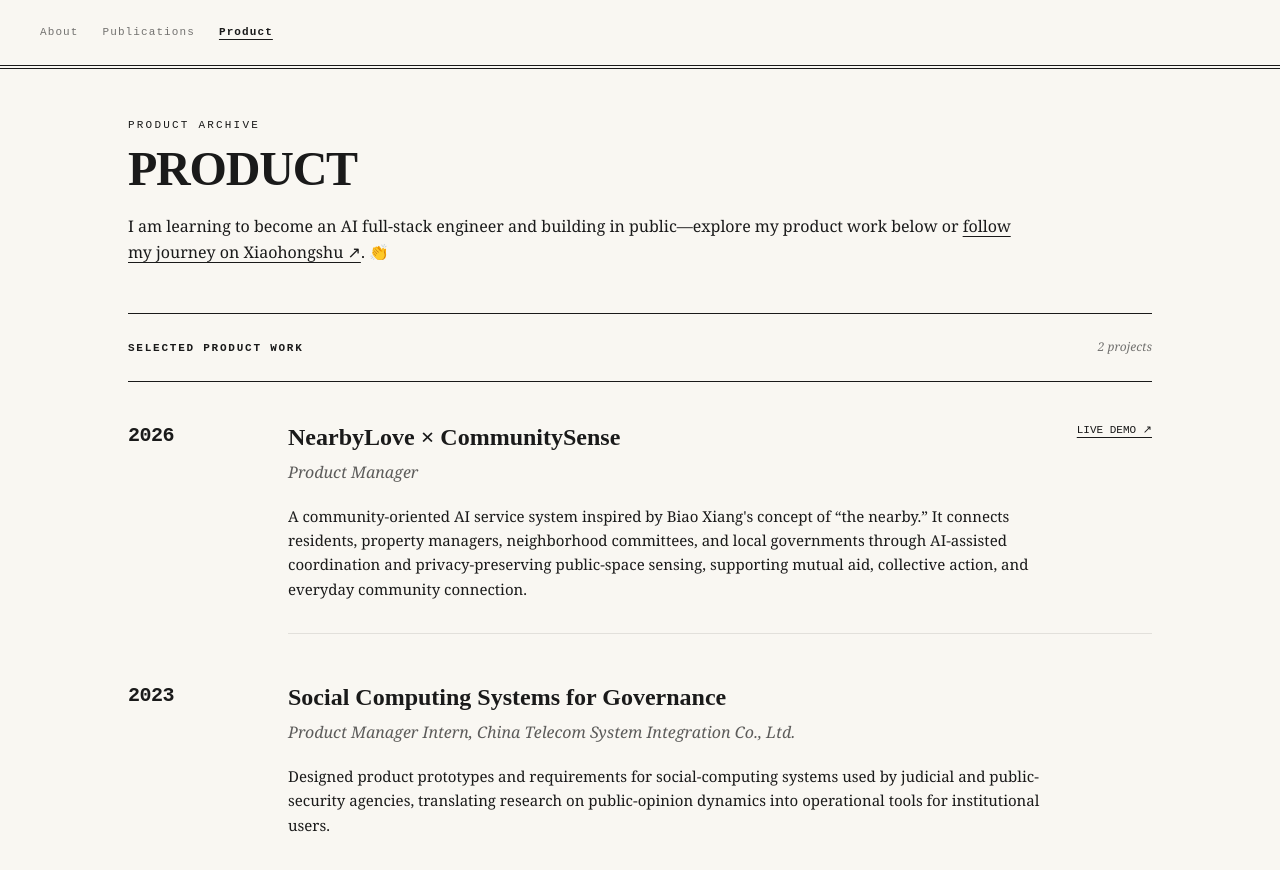
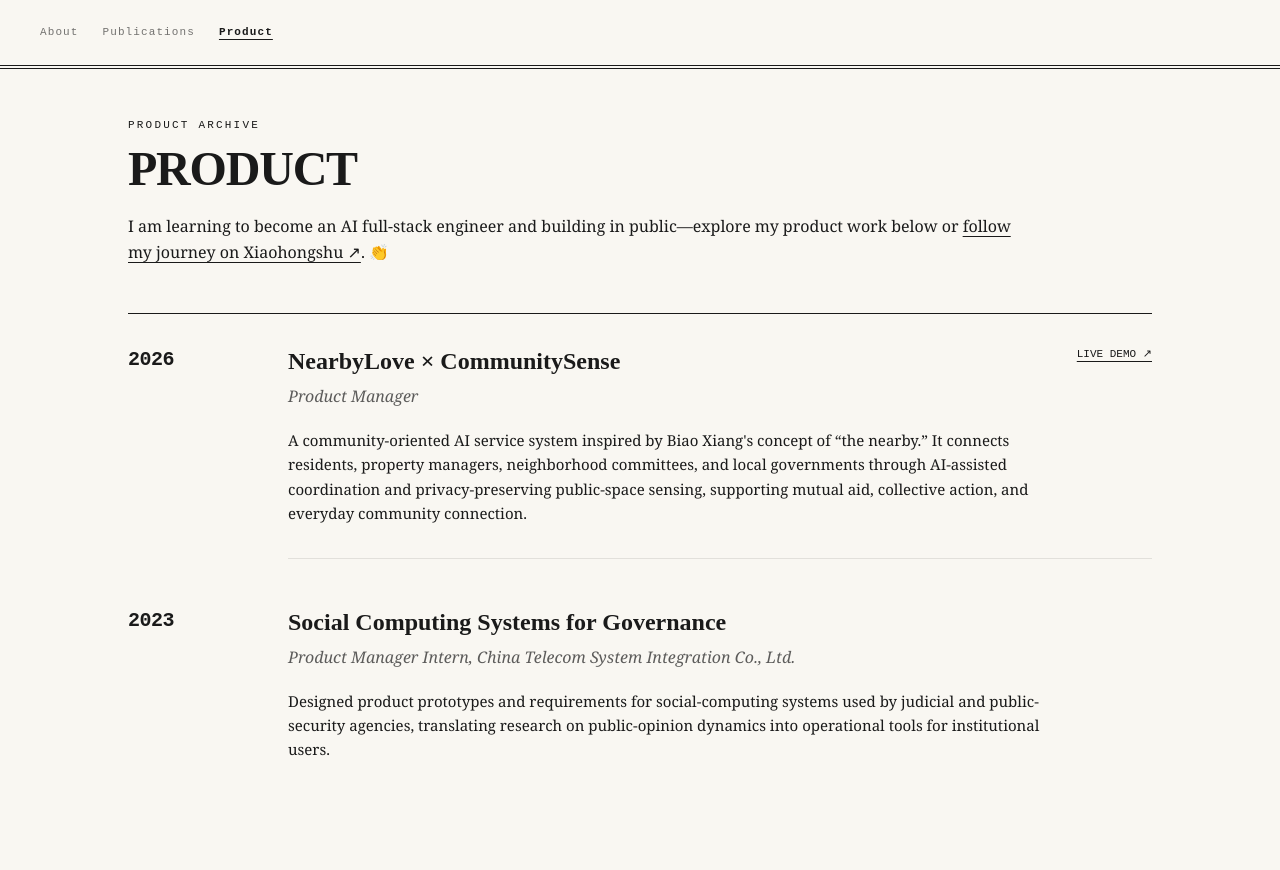
Before and after one commit to tangxy2001-sketch/Xinyi-Website, a React (Vite) app: page / in a window 1280 px wide. Both pictures are taken after a click on the button "See what I’m building →". Shown: the top 870 px of the page. Built offline with nearby package versions, Linux system fonts and the light colour scheme; a web font is replaced by a local one.

Commit message:
Refine product page project timeline

```diff
--- a/src/App.tsx
+++ b/src/App.tsx
@@ -409,11 +409,7 @@ const ProductPage = () => (
       <h2 className="text-5xl uppercase font-display font-black mb-5">Product</h2>
       <p className="font-serif text-[16px] leading-relaxed max-w-4xl">I am learning to become an AI full-stack engineer and building in public—explore my product work below or <a href="https://xhslink.com/m/3NnDASauf5E" target="_blank" rel="noopener noreferrer" className="underline underline-offset-4 hover:opacity-60">follow my journey on Xiaohongshu ↗</a>. 👏</p>
     </div>
-    <section className="max-w-5xl mx-auto border-y border-ink py-6 mb-10 flex items-baseline justify-between gap-4">
-      <h3 className="font-mono text-[11px] uppercase tracking-[0.16em]">Selected product work</h3>
-      <span className="text-[12px] italic opacity-60">2 projects</span>
-    </section>
-    <div className="max-w-5xl mx-auto space-y-12">
+    <div className="max-w-5xl mx-auto border-t border-ink pt-8 space-y-12">
       <section className="md:grid md:grid-cols-[120px_1fr] md:gap-10">
         <div className="mb-5 md:mb-0"><h3 className="font-mono text-xl font-bold md:sticky md:top-6">2026</h3></div>
         <article className="group border-b border-ink/10 pb-8">
```
